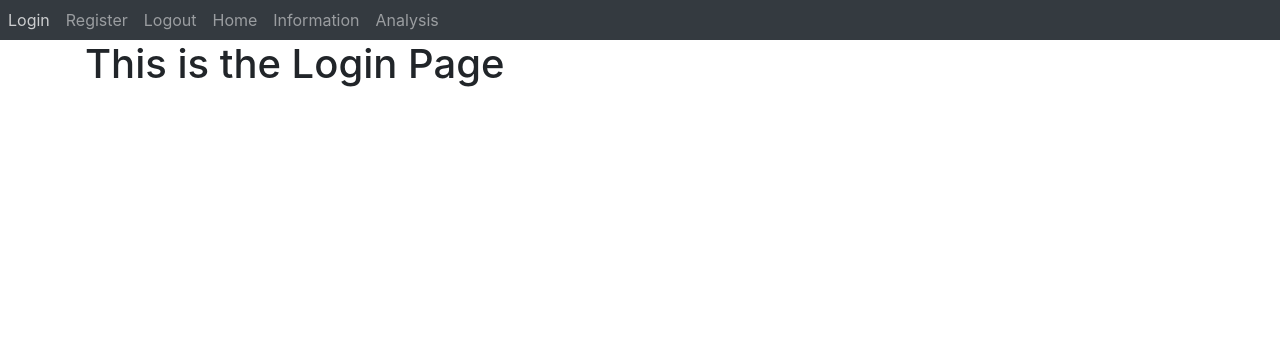
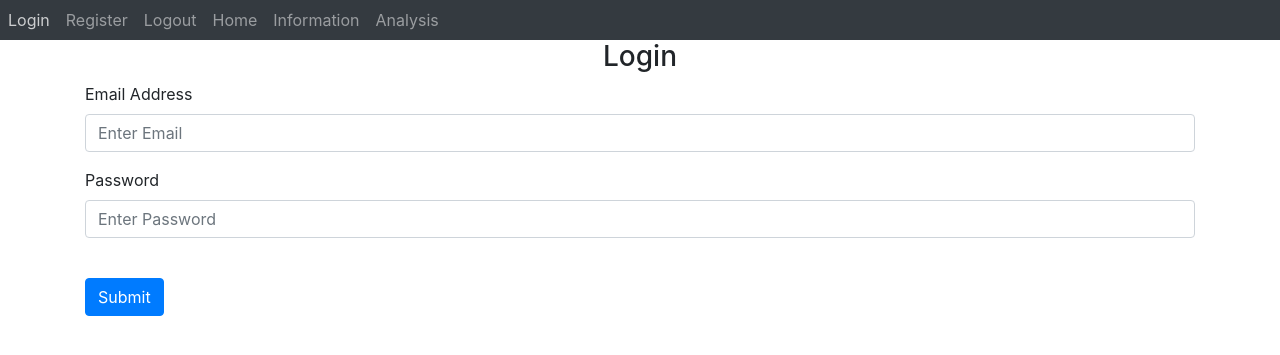
Before and after one commit to NicholasNPham/TradingWebsite, a Flask app: page /login in a window 1280 px wide. Shown: the top 355 px of the page. Run offline with Flask 3, Linux system fonts and the light colour scheme; some libraries are stand-ins or nearby versions.

Commit message:
Added fields and submit button for login html file.

```diff
--- a/website/templates/login.html
+++ b/website/templates/login.html
@@ -1,5 +1,28 @@
 {% extends "base.html" %} {% block title %}Login{% endblock %}
 
 {% block content %}
-<h1>This is the Login Page</h1>
+<div class="form-group">
+    <h3 align="center">Login</h3>
+    <label for="email">Email Address</label>
+    <input
+      type="email"
+      class="form-control"
+      id="email"
+      name="email"
+      placeholder="Enter Email"
+    />
+  </div>
+  <div class="form-group">
+    <label for="password1">Password</label>
+    <input
+      type="password"
+      class="form-control"
+      id="password1"
+      name="password1"
+      placeholder="Enter Password"
+    />
+  </div>
+  <br />
+  <button type="submit" class="btn btn-primary">Submit</button>
+</form>
 {% endblock %}
```
